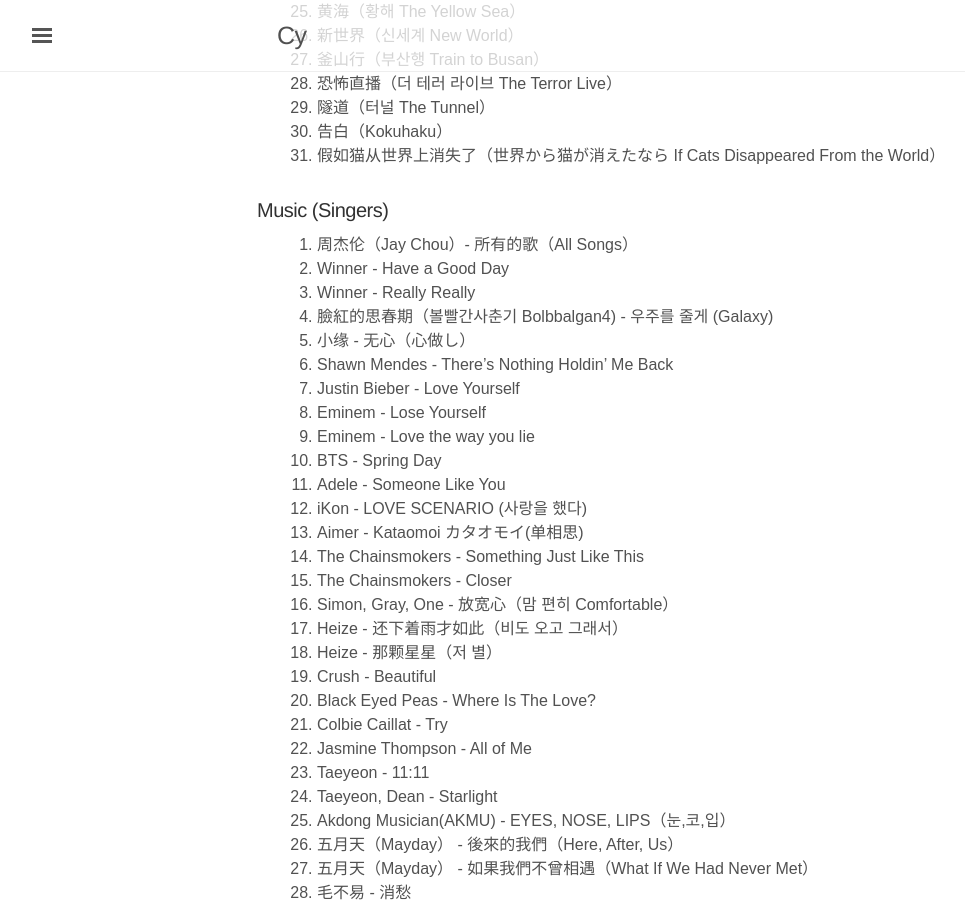
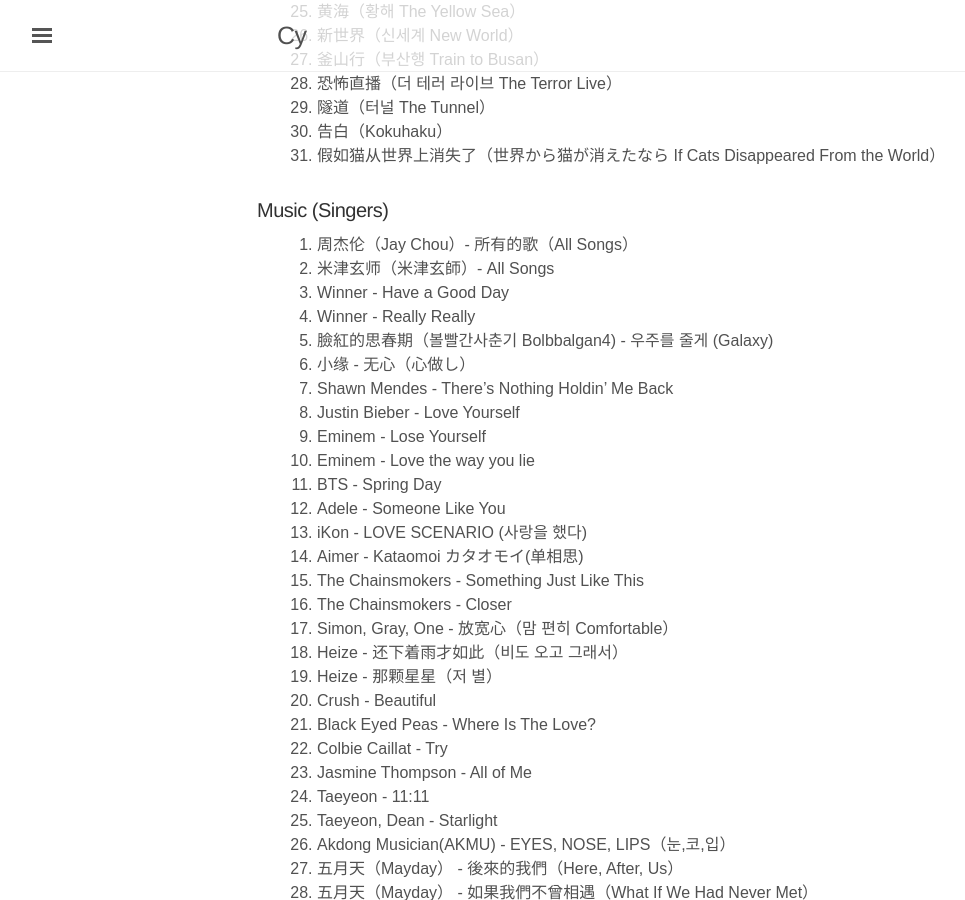
Before and after one commit to Constannnnnt/blog, a Jekyll site: the page built from _posts/2018-03-03-Favorites.md, in a window 1280 px wide and 900 px high, scrolled down 2231 px. Shown: the whole window, without its empty margins (3-968 px from the left). Built offline with Jekyll 4.4.1, drawn with Linux system fonts in a browser that asks for light colours.

Commit message:
auto commit

```diff
--- a/_posts/2018-03-03-Favorites.md
+++ b/_posts/2018-03-03-Favorites.md
@@ -89,6 +89,7 @@
 
 ### Music (Singers)
 1. 周杰伦（Jay Chou）- 所有的歌（All Songs）
+2. 米津玄师（米津玄師）- All Songs
 2. Winner - Have a Good Day
 3. Winner - Really Really
 4. 臉紅的思春期（볼빨간사춘기 Bolbbalgan4) - 우주를 줄게 (Galaxy)
```
